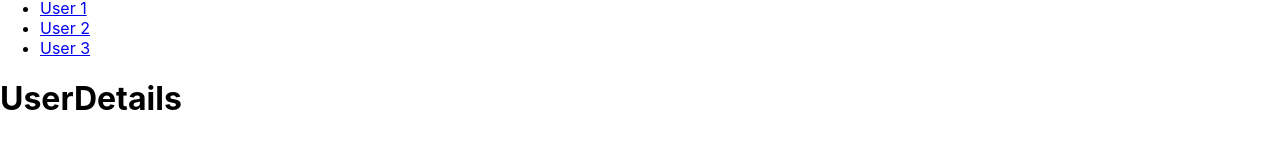
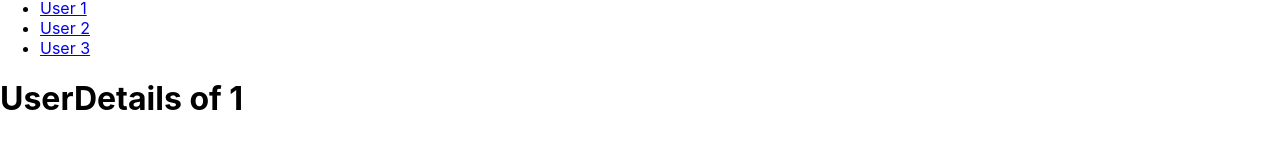
Before and after one commit to MohsinEjaz21/react-routing-practice, a React (Vite) app: page /users/1 in a window 1280 px wide. Shown: the part 136-300 px from the top of the page. Built offline with nearby package versions, Linux system fonts and the light colour scheme.

Commit message:
Update UserDetails.tsx

```diff
--- a/src/components/UserDetails.tsx
+++ b/src/components/UserDetails.tsx
@@ -1,9 +1,11 @@
 import React from 'react'
+import { useParams } from 'react-router-dom'
 
 function UserDetails() {
+  const { userId } = useParams()
   return (
     <>
-      <h1>UserDetails</h1>
+      <h1>UserDetails of {userId}</h1>
     </>
   )
 }
```
